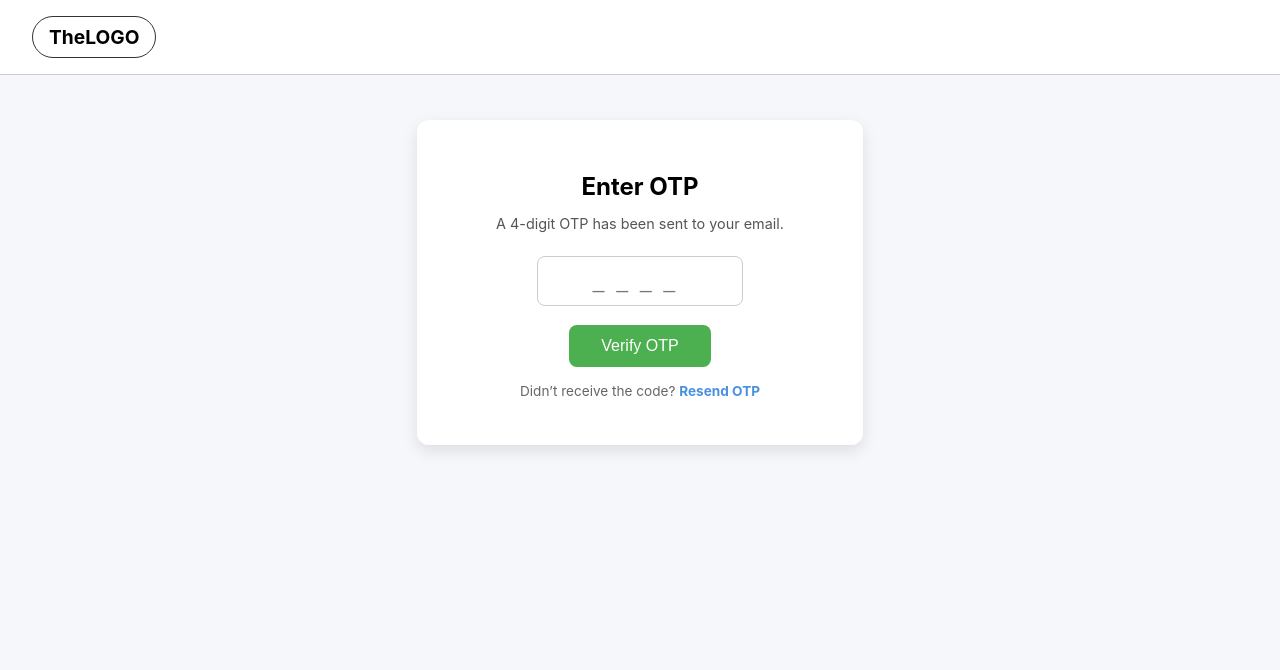
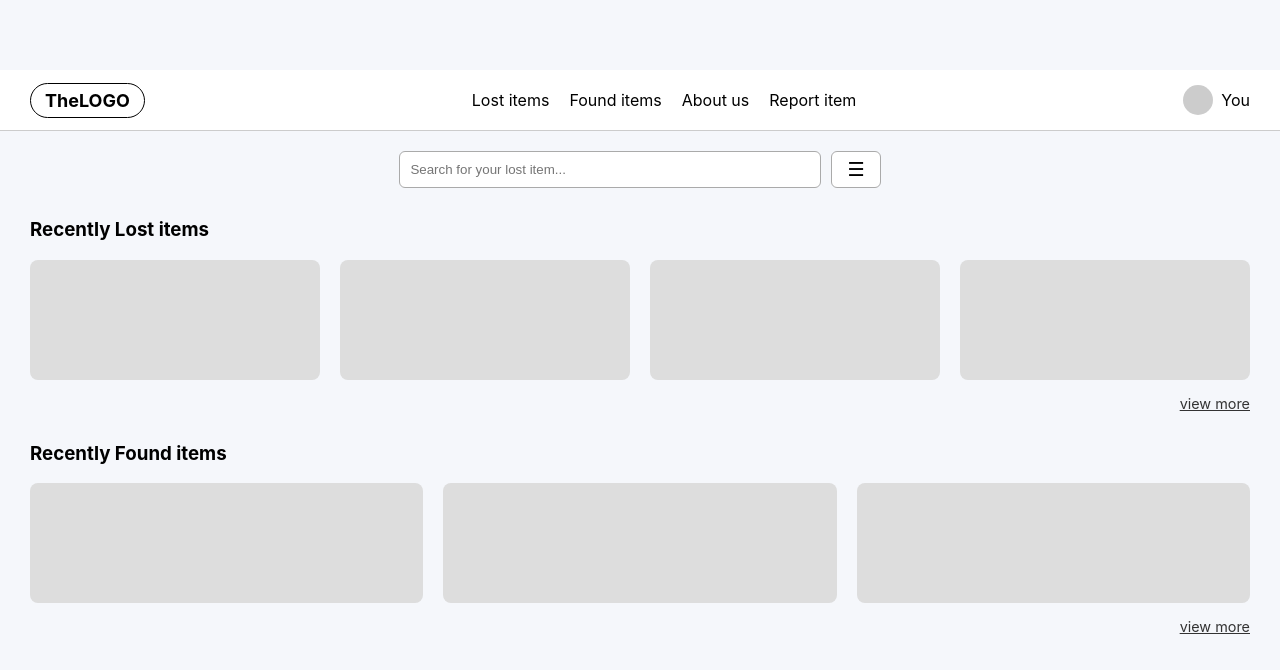
Before and after one commit to SJ09007/CampusFindIt, a React (Create React App) app in the folder frontend/: page / in a window 1280 px wide. Shown: the top 670 px of the page. Built offline with nearby package versions, Linux system fonts and the light colour scheme.

Commit message:
Post Login Home Screen
HomePage section added in pages

```diff
--- a/frontend/src/App.js
+++ b/frontend/src/App.js
@@ -1,12 +1,14 @@
 import React from "react";
 /*import LandingPage from "./pages/LandingPage/LandingPage"; */
 /*import AuthenticationPage from "./pages/Authentication/AuthenticationPage"; */
-import OtpPage from "./pages/OTPpage/OtpPage";
+import HomePage from "./pages/HomePage/HomePage";
+/*import OtpPage from "./pages/OTPpage/OtpPage"; */
 
 function App() {
   /*return <LandingPage />;*/
   /*return <AuthenticationPage />;*/
-  return <OtpPage />;
+  /* return <OtpPage />; */
+  return <HomePage />;
 }
 
 export default App;
--- /dev/null
+++ b/frontend/src/pages/HomePage/HomePage.js
@@ -0,0 +1,50 @@
+import React from "react";
+import styles from "./styles/HomePage.module.css";
+import Navbar from "./components/HomeNavbar";
+
+const HomePage = () => {
+  return (
+    <div className={styles.pageContainer}>
+      <Navbar />
+
+      {/* Search bar */}
+      <div className={styles.searchContainer}>
+        <input
+          type="text"
+          placeholder="Search for your lost item..."
+          className={styles.searchInput}
+        />
+        <button className={styles.filterButton}>☰</button>
+      </div>
+
+      {/* Recently Lost Items */}
+      <section className={styles.section}>
+        <h3>Recently Lost items</h3>
+        <div className={styles.grid}>
+          <div className={styles.card}></div>
+          <div className={styles.card}></div>
+          <div className={styles.card}></div>
+          <div className={styles.card}></div>
+        </div>
+        <a href="#" className={styles.viewMore}>
+          view more
+        </a>
+      </section>
+
+      {/* Recently Found Items */}
+      <section className={styles.section}>
+        <h3>Recently Found items</h3>
+        <div className={styles.grid}>
+          <div className={styles.card}></div>
+          <div className={styles.card}></div>
+          <div className={styles.card}></div>
+        </div>
+        <a href="#" className={styles.viewMore}>
+          view more
+        </a>
+      </section>
+    </div>
+  );
+};
+
+export default HomePage;
--- /dev/null
+++ b/frontend/src/pages/HomePage/components/HomeNavbar.js
@@ -0,0 +1,22 @@
+import React from "react";
+import styles from "../styles/HomeNavbar.module.css";
+
+const HomeNavbar = () => {
+  return (
+    <nav className={styles.navbar}>
+      <div className={styles.logo}>TheLOGO</div>
+      <ul className={styles.menu}>
+        <li>Lost items</li>
+        <li>Found items</li>
+        <li>About us</li>
+        <li>Report item</li>
+      </ul>
+      <div className={styles.profile}>
+        <div className={styles.avatar}></div>
+        <span>You</span>
+      </div>
+    </nav>
+  );
+};
+
+export default HomeNavbar;
--- /dev/null
+++ b/frontend/src/pages/HomePage/styles/HomeNavbar.module.css
@@ -0,0 +1,43 @@
+.navbar {
+  height: 60px;
+  display: flex;
+  justify-content: space-between;
+  align-items: center;
+  padding: 0 30px;
+  border-bottom: 1px solid #ccc;
+  background: white;
+}
+
+.logo {
+  font-weight: bold;
+  font-size: 18px;
+  padding: 6px 14px;
+  border: 1px solid black;
+  border-radius: 20px;
+  cursor: pointer;
+}
+
+.menu {
+  display: flex;
+  gap: 20px;
+  list-style: none;
+  margin: 0;
+  padding: 0;
+}
+
+.menu li {
+  cursor: pointer;
+}
+
+.profile {
+  display: flex;
+  align-items: center;
+  gap: 8px;
+}
+
+.avatar {
+  width: 30px;
+  height: 30px;
+  background: #ccc;
+  border-radius: 50%;
+}
--- /dev/null
+++ b/frontend/src/pages/HomePage/styles/HomePage.module.css
@@ -0,0 +1,53 @@
+.pageContainer {
+  background: #f5f7fb;
+  min-height: 100vh;
+  padding-top: 70px; /* space for navbar */
+}
+
+.searchContainer {
+  display: flex;
+  justify-content: center;
+  margin: 20px 0;
+  gap: 10px;
+}
+
+.searchInput {
+  width: 400px;
+  padding: 10px;
+  border: 1px solid #aaa;
+  border-radius: 6px;
+}
+
+.filterButton {
+  padding: 0 15px;
+  font-size: 1.2rem;
+  cursor: pointer;
+  border: 1px solid #aaa;
+  background: white;
+  border-radius: 6px;
+}
+
+.section {
+  margin: 30px;
+}
+
+.grid {
+  display: grid;
+  grid-template-columns: repeat(auto-fit, minmax(180px, 1fr));
+  gap: 20px;
+  margin: 15px 0;
+}
+
+.card {
+  background: #ddd;
+  height: 120px;
+  border-radius: 8px;
+}
+
+.viewMore {
+  display: block;
+  text-align: right;
+  color: #333;
+  font-size: 0.9rem;
+  margin-top: 5px;
+}
```
Also changed, not shown: 1 other file (tests, documents, lock files or other folders).
